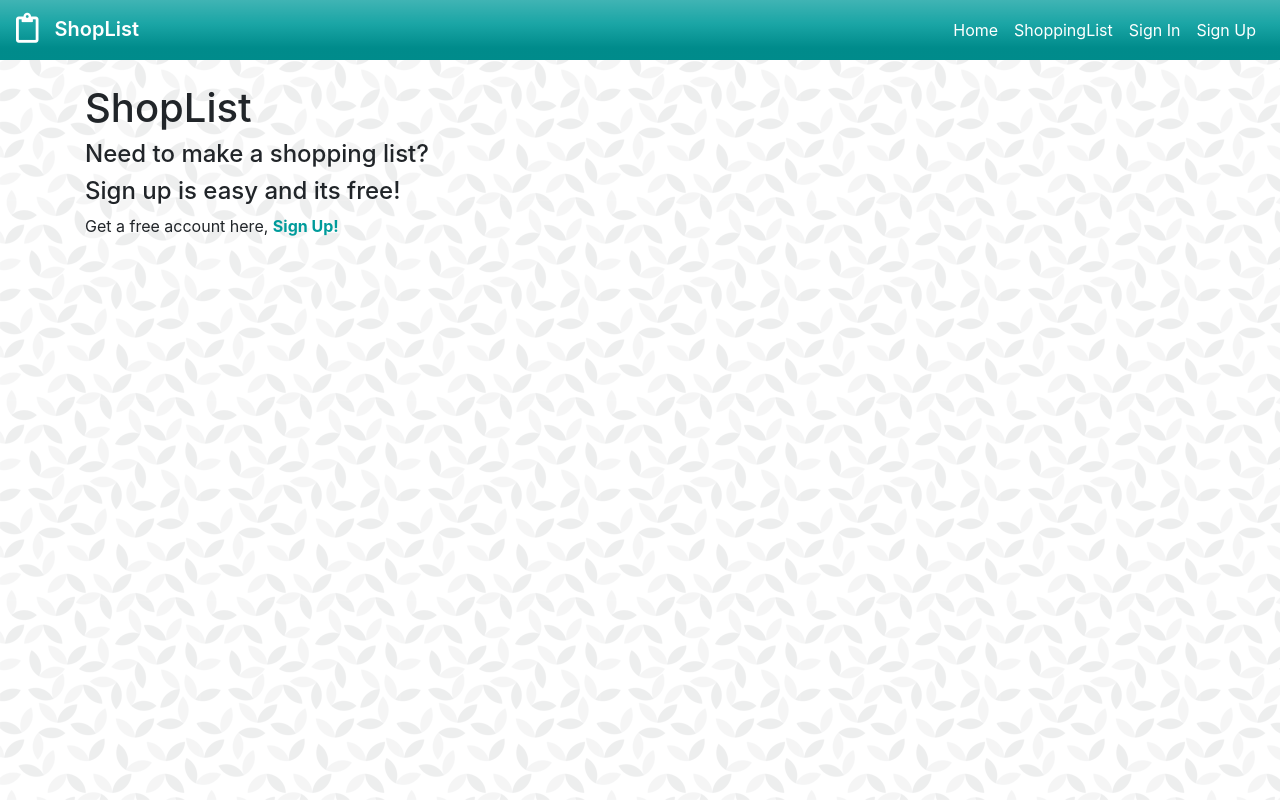
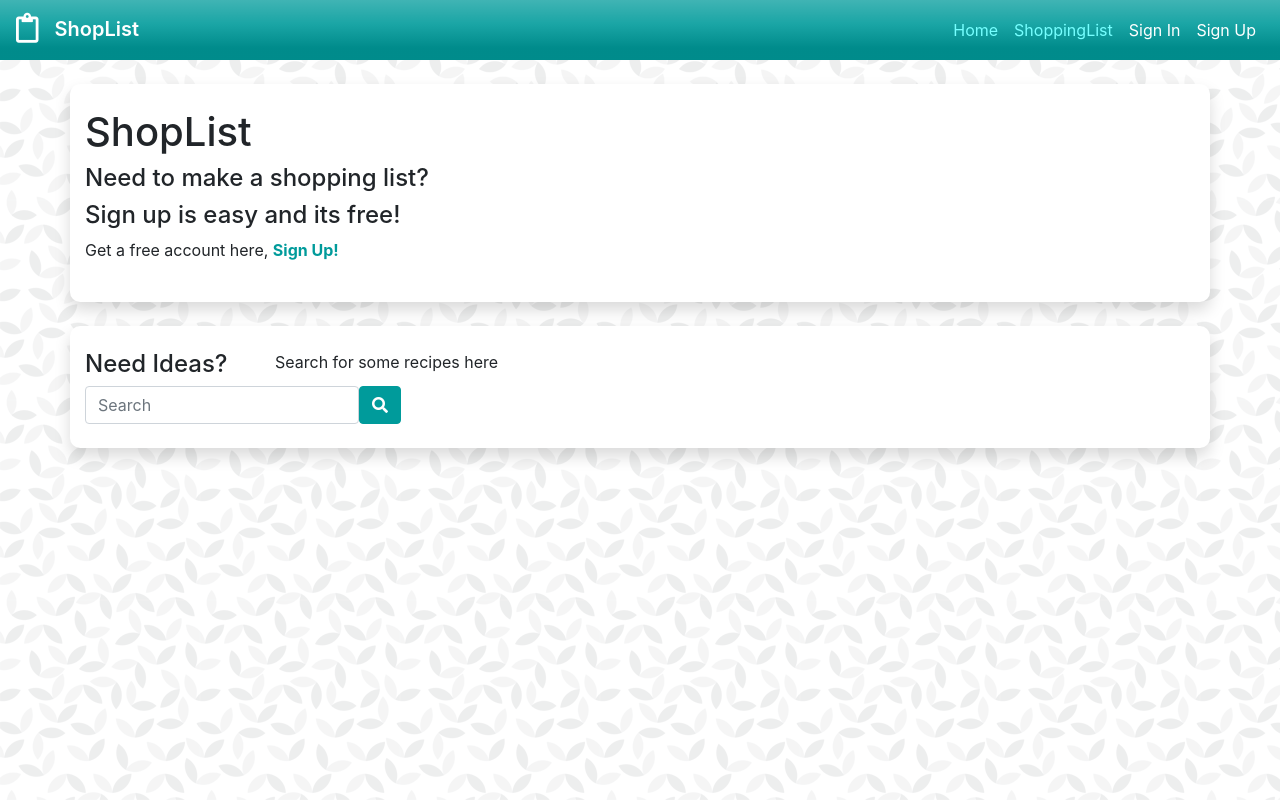
Before and after one commit to JosephThomasVasquez/simpleShop-RF, a React (Create React App) app in the folder client/: page / in a window 1280 px wide. Built offline with nearby package versions, Linux system fonts and the light colour scheme; no server answers.

Commit message:
Added containers and added a search field for getting recipes, does not do anything yet as I need to get the spoontacular API setup

```diff
--- a/client/src/App.css
+++ b/client/src/App.css
@@ -12,6 +12,16 @@
   color: #76ffff;
 }
 
+.nav-link-color {
+  color: #76ffff;
+  transition: all 0.5s;
+}
+
+.nav-link-color:hover {
+  color: white;
+  transition: all 0.5s;
+}
+
 .user-dropdown-btn {
   border-radius: 10px;
   border: 1px solid #76ffff;
@@ -19,11 +29,26 @@
   /* box-shadow: 0 5px 10px rgba(0, 0, 0, 0.5); */
 }
 
+.dropdown-item {
+  transition: all 0.5s;
+}
+
+.dropdown-item:hover {
+  background: rgba(255, 210, 117, 0.5);
+  transition: all 0.5s;
+}
+
 .nav-profile-icon {
   margin-right: 5px;
 }
 
 /* BODY STYLES BG and STUFF */
+
+.bg-white {
+  background-color: white;
+  width: 100%;
+  border-radius: 10px;
+}
 
 body {
   background-image: url(./images/geometric-leaves.png);
@@ -63,7 +88,7 @@ body {
 
 .form-label-color {
   color: #009b9b;
-  font-weight: 600;;
+  font-weight: 600;
 }
 
 .item-container {
--- a/client/src/components/Header.js
+++ b/client/src/components/Header.js
@@ -27,11 +27,11 @@ const Header = () => {
         <Navbar.Toggle aria-controls="basic-navbar-nav" />
         <Navbar.Collapse id="basic-navbar-nav">
           <Nav className="ml-auto">
-            <Nav.Link href="/" className="text-white">
-              Home
+            <Nav.Link href="/">
+            <span className="nav-link-color">Home</span>
             </Nav.Link>
-            <Nav.Link href="/shoppinglist" className="text-white">
-              ShoppingList
+            <Nav.Link href="/shoppinglist">
+              <span className="nav-link-color">ShoppingList</span>
             </Nav.Link>
             {currentUser ? (
               <Button
@@ -55,7 +55,8 @@ const Header = () => {
                   )}
                   <NavDropdown.Divider />
                   <NavDropdown.Item href="/" onClick={handleSignOut}>
-                    <i className="fas fa-sign-out-alt nav-profile-icon"></i>Sign Out
+                    <i className="fas fa-sign-out-alt nav-profile-icon"></i>Sign
+                    Out
                   </NavDropdown.Item>
                 </NavDropdown>
               </Button>
--- a/client/src/views/HomeView.js
+++ b/client/src/views/HomeView.js
@@ -1,13 +1,16 @@
 import React from "react";
 import Header from "../components/Header";
-import { Container, Row, Col } from "react-bootstrap";
+import { Container, Row, Col, Form, Button } from "react-bootstrap";
 import { Link } from "react-router-dom";
+import { useAuth } from "../contexts/AuthContext";
 
 const HomeView = () => {
+  const { currentUser } = useAuth();
   return (
     <div>
       <Header />
-      <Container className="pt-4">
+      {!currentUser && (
+        <Container className="py-4 my-4 bg-white shadow">
           <h1>ShopList</h1>
           <Row>
             <Col>
@@ -22,6 +25,25 @@ const HomeView = () => {
             </Col>
           </Row>
         </Container>
+      )}
+      <Container className="py-4 my-4 bg-white shadow">
+        <Row>
+          <Col sm={4} md={3} lg={2}>
+            <h4> Need Ideas?</h4>
+          </Col>
+          <Col sm={8} md={6} lg={10}>
+            Search for some recipes here
+          </Col>
+          <Col sm={8} md={8} lg={8}>
+            <Form inline>
+              <Form.Control type="text" placeholder="Search" className="" />
+              <Button type="submit">
+                <i className="fas fa-search"></i>
+              </Button>
+            </Form>
+          </Col>
+        </Row>
+      </Container>
     </div>
   );
 };
```
Lines whose indentation alone changed are shown as unchanged.
